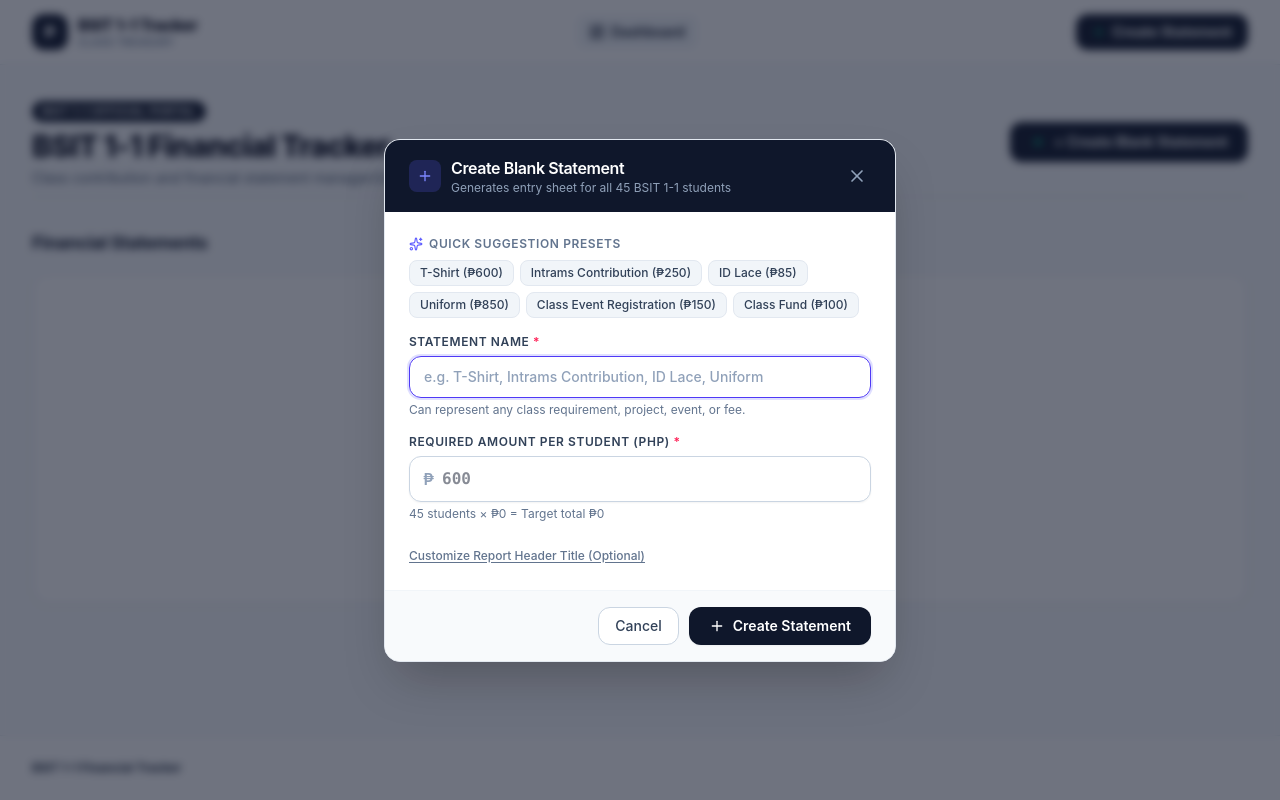
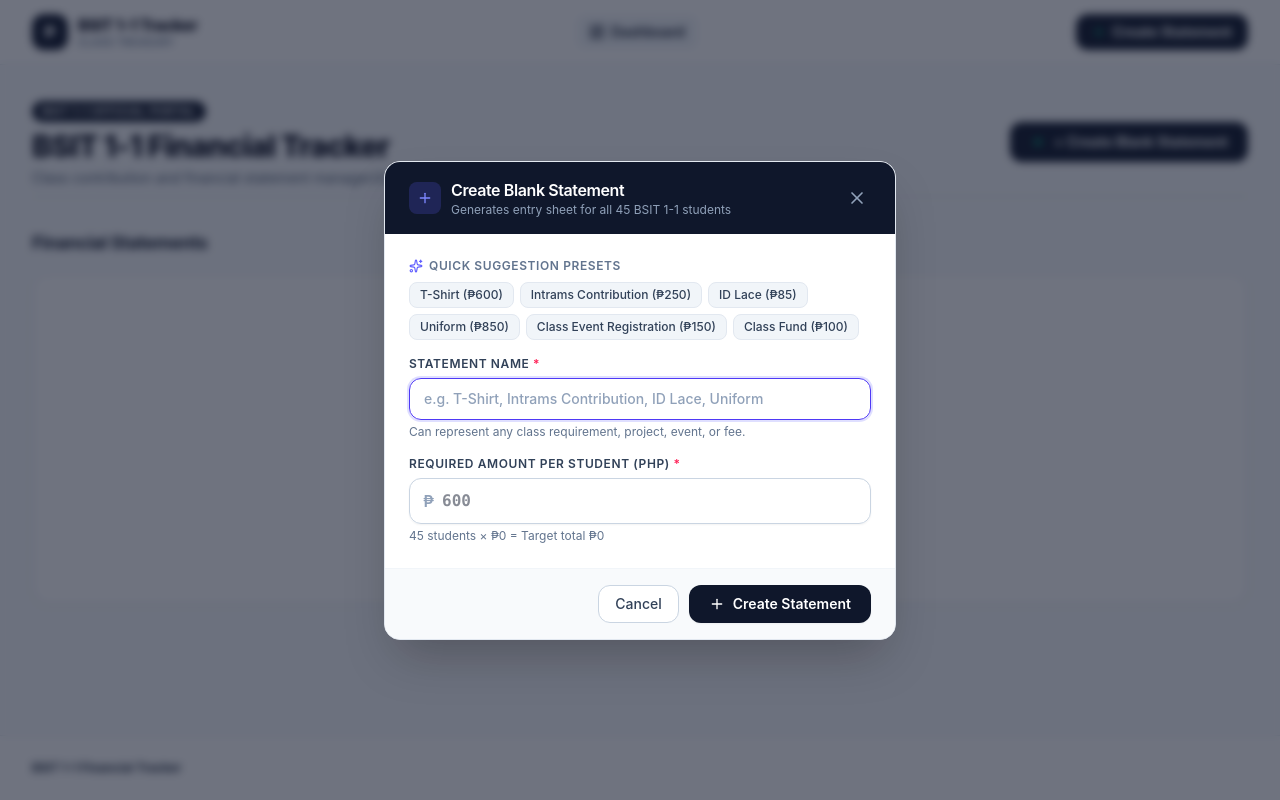
Before and after one commit to clintaldwin/bsit1-1_financial_tracker, a React (Vite) app: page / in a window 1280 px wide. Both pictures are taken after a click on the button "Create Statement". Built offline with nearby package versions, Linux system fonts and the light colour scheme.

Commit message:
refactor: remove custom report header title feature
Simplify the statement creation and editing modals by removing the optional custom header title field, enforcing a consistent standard header across all generated reports.

```diff
--- a/src/components/CreateStatementModal.tsx
+++ b/src/components/CreateStatementModal.tsx
@@ -24,8 +24,6 @@ export const CreateStatementModal: React.FC<CreateStatementModalProps> = ({
 }) => {
   const [name, setName] = useState('');
   const [amountStr, setAmountStr] = useState('');
-  const [headerTitle, setHeaderTitle] = useState('BSIT 1-1 — INTRAMS FINANCIAL DATA');
-  const [showAdvanced, setShowAdvanced] = useState(false);
   const [error, setError] = useState('');
   const nameInputRef = useRef<HTMLInputElement>(null);
 
@@ -33,9 +31,7 @@ export const CreateStatementModal: React.FC<CreateStatementModalProps> = ({
     if (isOpen) {
       setName('');
       setAmountStr('');
-      setHeaderTitle('BSIT 1-1 — INTRAMS FINANCIAL DATA');
       setError('');
-      setShowAdvanced(false);
 
       setTimeout(() => {
         nameInputRef.current?.focus();
@@ -61,7 +57,6 @@ export const CreateStatementModal: React.FC<CreateStatementModalProps> = ({
     onCreateStatement({
       name: name.trim(),
       requiredAmount: amount,
-      headerTitle: headerTitle.trim() || 'BSIT 1-1 — INTRAMS FINANCIAL DATA',
     });
   };
 
@@ -170,35 +165,6 @@ export const CreateStatementModal: React.FC<CreateStatementModalProps> = ({
               </p>
             </div>
 
-            {/* Advanced toggle for custom header */}
-            <div className="pt-1">
-              <button
-                type="button"
-                onClick={() => setShowAdvanced(!showAdvanced)}
-                className="text-xs font-medium text-slate-500 hover:text-slate-800 underline underline-offset-2"
-              >
-                {showAdvanced ? 'Hide Report Header Title' : 'Customize Report Header Title (Optional)'}
-              </button>
-            </div>
-
-            {showAdvanced && (
-              <div className="p-3 bg-slate-50 border border-slate-200 rounded-xl space-y-2 animate-in fade-in">
-                <label className="block text-xs font-medium text-slate-700">
-                  Document Header Title (Export Banner)
-                </label>
-                <input
-                  type="text"
-                  value={headerTitle}
-                  onChange={(e) => setHeaderTitle(e.target.value)}
-                  placeholder="BSIT 1-1 — INTRAMS FINANCIAL DATA"
-                  className="block w-full rounded-lg border border-slate-300 px-3 py-1.5 text-xs text-slate-800 focus:outline-none focus:ring-1 focus:ring-indigo-500 focus:border-indigo-500"
-                />
-                <span className="text-[11px] text-slate-500 block">
-                  Default: &quot;BSIT 1-1 — INTRAMS FINANCIAL DATA&quot; (Appears at top of statement and exported PNG)
-                </span>
-              </div>
-            )}
-
             {error && (
               <div className="flex items-center gap-2 p-3 bg-rose-50 border border-rose-200 rounded-xl text-xs font-medium text-rose-700">
                 <AlertCircle className="w-4 h-4 shrink-0" />
--- a/src/components/EditStatementModal.tsx
+++ b/src/components/EditStatementModal.tsx
@@ -18,14 +18,12 @@ export const EditStatementModal: React.FC<EditStatementModalProps> = ({
 }) => {
   const [name, setName] = useState('');
   const [amountStr, setAmountStr] = useState('');
-  const [headerTitle, setHeaderTitle] = useState('');
   const [error, setError] = useState('');
 
   useEffect(() => {
     if (isOpen && statement) {
       setName(statement.name);
       setAmountStr(statement.requiredAmount.toString());
-      setHeaderTitle(statement.headerTitle || 'BSIT 1-1 — INTRAMS FINANCIAL DATA');
       setError('');
     }
   }, [isOpen, statement]);
@@ -48,7 +46,6 @@ export const EditStatementModal: React.FC<EditStatementModalProps> = ({
     onUpdateStatement(statement.id, {
       name: name.trim(),
       requiredAmount: amount,
-      headerTitle: headerTitle.trim() || 'BSIT 1-1 — INTRAMS FINANCIAL DATA',
     });
   };
 
@@ -129,20 +126,6 @@ export const EditStatementModal: React.FC<EditStatementModalProps> = ({
               </div>
             </div>
 
-            {/* Report Header Title */}
-            <div>
-              <label className="block text-xs font-semibold uppercase tracking-wider text-slate-700 mb-1.5">
-                Document Header Title (Export Banner)
-              </label>
-              <input
-                type="text"
-                value={headerTitle}
-                onChange={(e) => setHeaderTitle(e.target.value)}
-                placeholder="BSIT 1-1 — INTRAMS FINANCIAL DATA"
-                className="block w-full rounded-xl border border-slate-300 px-3.5 py-2 text-sm text-slate-900 focus:outline-none focus:ring-2 focus:ring-amber-500/20 focus:border-amber-600"
-              />
-            </div>
-
             {error && (
               <div className="flex items-center gap-2 p-3 bg-rose-50 border border-rose-200 rounded-xl text-xs font-medium text-rose-700">
                 <AlertCircle className="w-4 h-4 shrink-0" />
```
